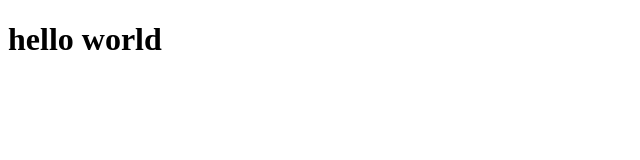
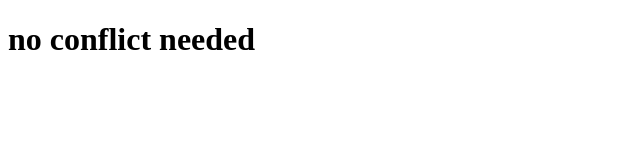
Before and after one commit to kavitaCodes/learnGit, a plain HTML site: page index.html in a window 1280 px wide. Shown: the whole page, without its empty margins (0-640 px from the left). Drawn offline with Linux system fonts and the light colour scheme.

Commit message:
worked on conflict

```diff
--- a/index.html
+++ b/index.html
@@ -7,6 +7,6 @@
     <title>Document</title>
 </head>
 <body>
-    <h1>hello world</h1>
+    <h1>no conflict needed</h1>
 </body>
 </html>
```
